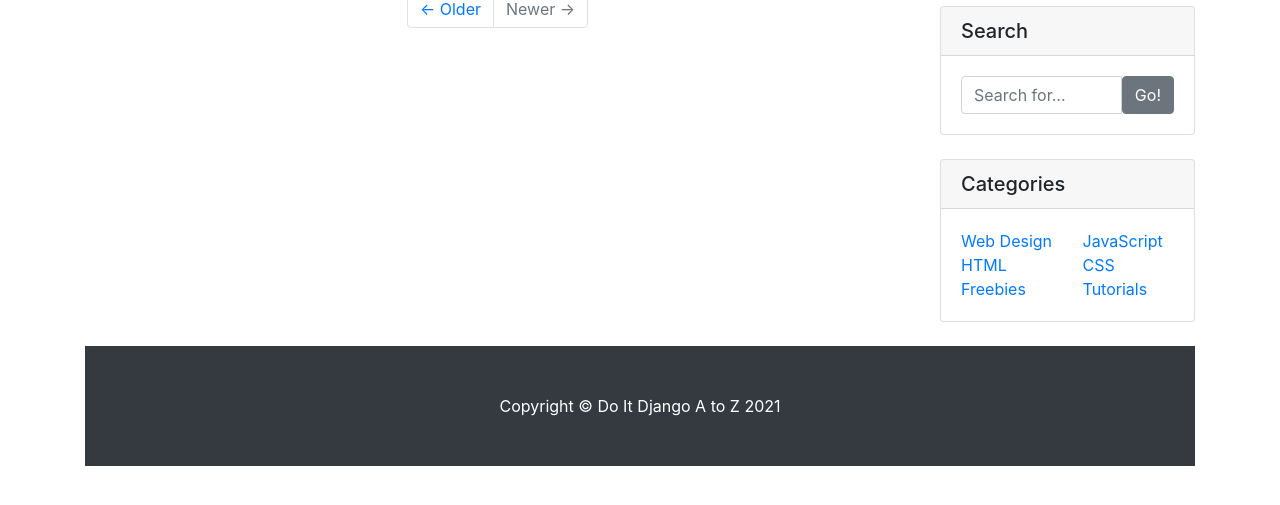
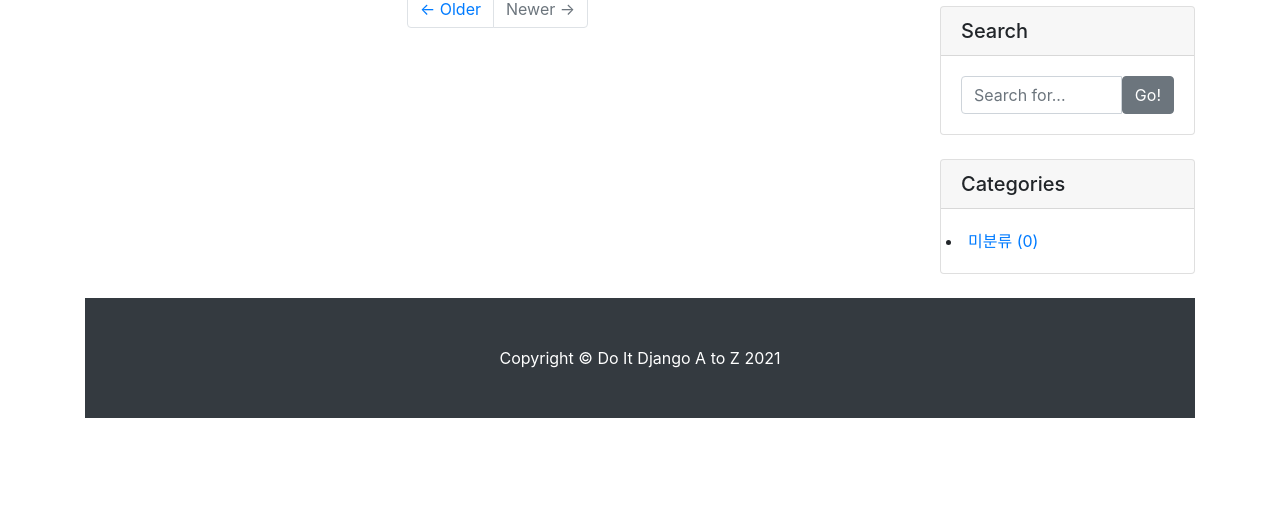
Before and after one commit to yejin0528/blog-django, a Django app: page /blog/ in a window 1280 px wide. Shown: the part 138-643 px from the top of the page. Run offline with Django 4.2, Linux system fonts and the light colour scheme; data that the repository does not hold is empty; some libraries are stand-ins or nearby versions.

Commit message:
feat: 카테고리 기능 생성

```diff
--- a/blog/templates/blog/base.html
+++ b/blog/templates/blog/base.html
@@ -113,36 +113,17 @@
           </div>
 
           <!-- Categories Widget -->
-          <div class="card my-4">
+          <div class="card my-4" id="categories-card">
             <h5 class="card-header">Categories</h5>
             <div class="card-body">
               <div class="row">
-                <div class="col-lg-6">
-                  <ul class="list-unstyled mb-0">
+                    {% for c in categories %}
                     <li>
-                      <a href="#">Web Design</a>
+                      <a href="{{c.get_absolute_url}}"> {{c}} ({{c.post_set.count}}) </a>
                     </li>
-                    <li>
-                      <a href="#">HTML</a>
-                    </li>
-                    <li>
-                      <a href="#">Freebies</a>
-                    </li>
-                  </ul>
-                </div>
-                <div class="col-lg-6">
-                  <ul class="list-unstyled mb-0">
-                    <li>
-                      <a href="#">JavaScript</a>
-                    </li>
-                    <li>
-                      <a href="#">CSS</a>
-                    </li>
-                    <li>
-                      <a href="#">Tutorials</a>
-                    </li>
-                  </ul>
-                </div>
+                    {% endfor %}
+                    <li><a href="#"> 미분류 ({{no_category_post_count}}) </a></li>
+
               </div>
             </div>
           </div>
--- a/blog/templates/blog/post_list.html
+++ b/blog/templates/blog/post_list.html
@@ -4,11 +4,16 @@
 {% for p in post_list %}
 
 <!-- Blog Post -->
-<div class="card mb-4">
+<div class="card mb-4" id="post-{{p.pk}}">
   {% if p.head_img %}
   <img class="card-img-top" src="{{p.head_img.url}}" alt="{{p}} head image" />
   {% endif %}
   <div class="card-body">
+    {% if p.category%}
+    <span class="badge-secondary float-right">{{p.category}}</span>
+    {% else %}
+    <span class="badge-secondary float-right">미분류</span>
+    {% endif %}
     <h2 class="card-title">{{p.title}}</h2>
     <p class="card-text">{{p.content | truncatewords:45}}</p>
     <a href="{{p.get_absolute_url}}" class="btn btn-primary"
--- a/blog/views.py
+++ b/blog/views.py
@@ -1,12 +1,20 @@
+from unicodedata import category
 from django.shortcuts import render
 from django.views.generic import ListView, DetailView
-from .models import Post
+from .models import Category, Post
 
 # Create your views here.
 class PostList(ListView):
     model = Post
     ordering = "-pk"
 
+    def get_context_data(self, **kwargs):  #재정의 ex)post_list
+        context = super(PostList, self).get_context_data()
+        context["categories"] = Category.objects.all()
+        context["no_category_post_count"] = Post.objects.filter(category=None).count()
+
+        return context
+
 
 class PostDatail(DetailView):
     model = Post
```
Also changed, not shown: blog/admin.py (+9 -2 lines), blog/models.py (+20 -2 lines), 1 other file.
